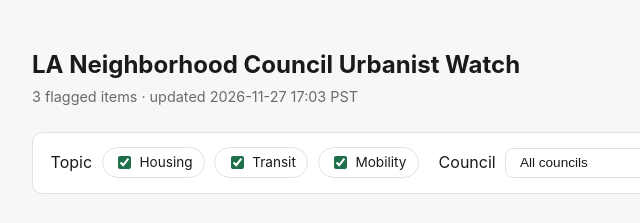
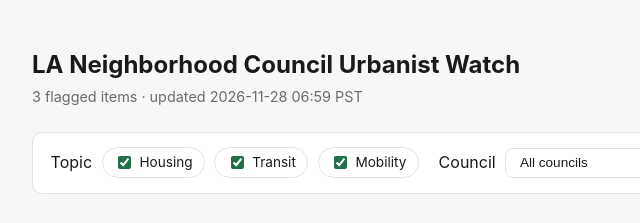
Before and after one commit to jonathanha1e/nc-urbanist-watch, a plain HTML site: page docs/index.html in a window 1280 px wide. Shown: the top 223 px of the page, 178-818 px from the left. Drawn offline with Linux system fonts and the light colour scheme.

Commit message:
chore: update flagged agenda items

```diff
--- a/docs/index.html
+++ b/docs/index.html
@@ -137,7 +137,7 @@
 <body>
 <div class="wrap">
   <h1>LA Neighborhood Council Urbanist Watch</h1>
-  <div class="meta">3 flagged items &middot; updated 2026-11-27 17:03 PST</div>
+  <div class="meta">3 flagged items &middot; updated 2026-11-28 06:59 PST</div>
 
   <div class="filters">
     <div class="filter-group" id="topic-filters">
```
